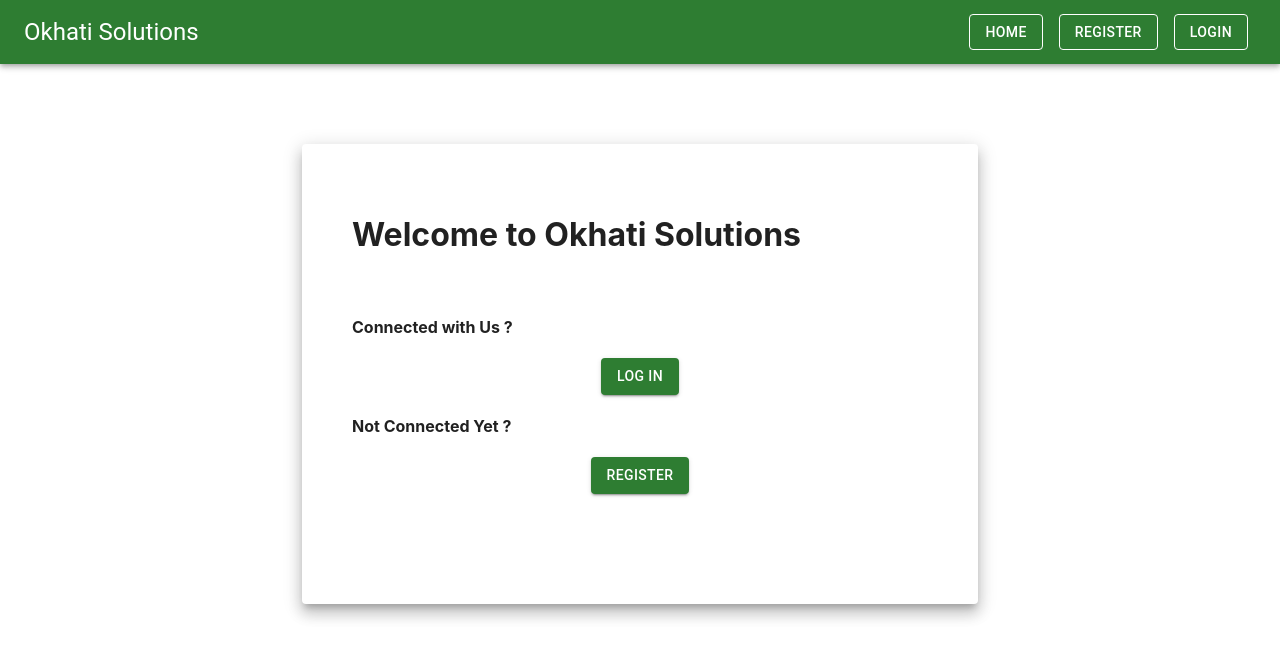
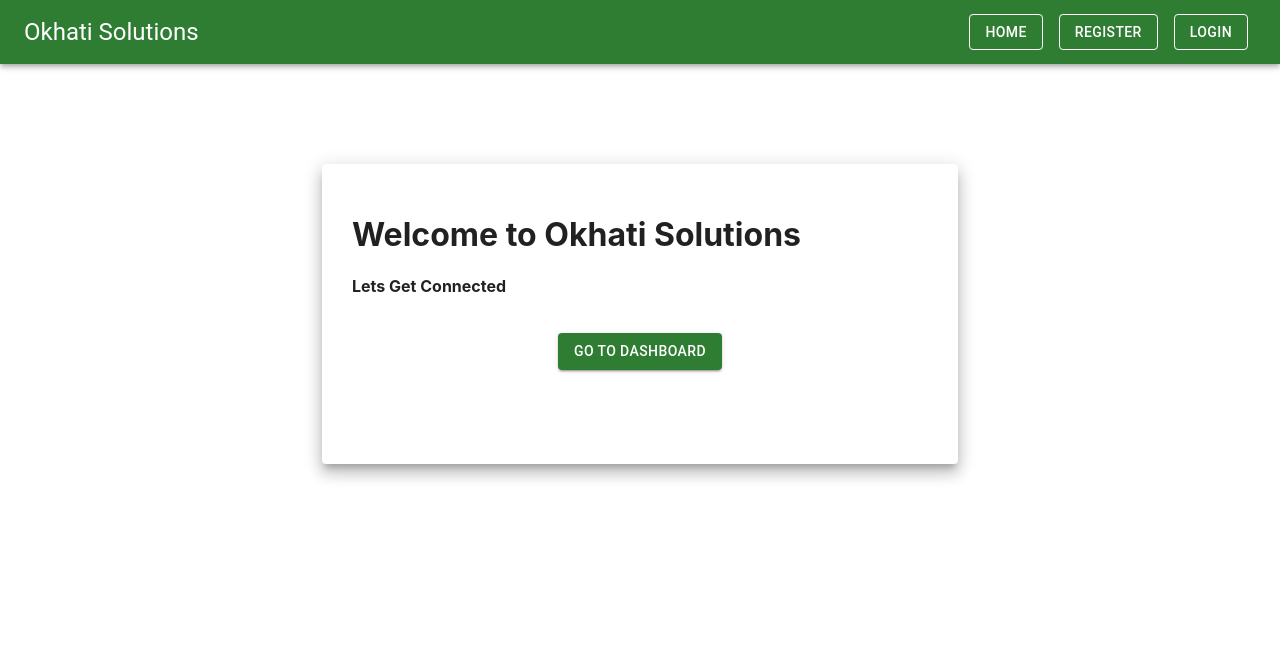
Before and after one commit to sauzzon/okhati, a React (Create React App) app: page / in a window 1280 px wide. Shown: the top 658 px of the page. Built offline with nearby package versions, Linux system fonts and the light colour scheme.

Commit message:
UI update

```diff
--- a/src/pages/dashboard.js
+++ b/src/pages/dashboard.js
@@ -2,8 +2,10 @@ import { Link, useNavigate } from "react-router-dom";
 import { useEffect, useContext, useState } from "react";
 import { Context } from "../context/Context";
 import axios from "axios";
+import { Paper } from "@mui/material";
 
 import Logout from "./logout";
+import AppButtonBar from "./appbar";
 
 const Dashboard = () => {
   const [userDetails, setUserDetails] = useState({});
@@ -11,7 +13,7 @@ const Dashboard = () => {
   const navigate = useNavigate();
 
   useEffect(() => {
-    if (!isLoggedIn) {
+    if (isLoggedIn) {
       return navigate("/login");
     } else {
       getUserDetails();
@@ -38,15 +40,25 @@ const Dashboard = () => {
   };
 
   return (
-    <center>
-      <h2>Hello {userDetails.name}</h2>
-      <h4>Email: {userDetails.email}</h4>
-      <h4>Phone Number: {userDetails.phone}</h4>
-      <Link to="/">Go to Home</Link>
-      <br></br>
-      <br></br>
-      <Logout></Logout>
-    </center>
+    <>
+      <AppButtonBar></AppButtonBar>
+      <Paper
+        elevation={10}
+        style={{
+          padding: 30,
+          height: "35vh",
+          width: "35vw",
+          margin: "80px auto",
+        }}
+      >
+        <center>
+          <h2>Dashboard</h2>
+        </center>
+        <h3>Welcome, {userDetails.name}</h3>
+        <h4>Email: {userDetails.email}</h4>
+        <h4>Phone Number: {userDetails.phone}</h4>
+      </Paper>
+    </>
   );
 };
 
--- a/src/pages/landing.js
+++ b/src/pages/landing.js
@@ -10,7 +10,7 @@ const Landing = () => {
   return (
     <>
       <ButtonAppBar></ButtonAppBar>
-      {isLoggedIn ? (
+
       <Paper
         elevation={10}
         style={{
@@ -21,8 +21,13 @@ const Landing = () => {
         }}
       >
         <h1>Welcome to Okhati Solutions</h1>
-          <h4>We are glad to connect with you</h4>
+        <h4>
+          {isLoggedIn
+            ? "We are glad to connect with you"
+            : "Lets Get Connected"}
+        </h4>
         <center>
+          {!isLoggedIn ? (
             <Button
               sx={{ m: 2 }}
               component={Link}
@@ -33,37 +38,10 @@ const Landing = () => {
             >
               Go to Dashboard
             </Button>
-          </center>
-        </Paper>
           ) : (
-        <Paper
-          elevation={10}
-          style={{
-            padding: 50,
-            height: "45vh",
-            width: "45vw",
-            margin: "80px auto",
-          }}
-        >
-          <h1>Welcome to Okhati Solutions </h1>
-          <br></br>
-          <h4>Connected with Us ?</h4>
-          <center>
-            {" "}
+            <>
               <Button
-              component={Link}
-              to="/login"
-              type="submit"
-              variant="contained"
-              color="success"
-            >
-              Log In
-            </Button>
-          </center>
-          <h4>Not Connected Yet ?</h4>
-          <center>
-            {" "}
-            <Button
+                sx={{ m: 2 }}
                 component={Link}
                 to="/register"
                 type="submit"
@@ -72,9 +50,20 @@ const Landing = () => {
               >
                 Register
               </Button>
+              <Button
+                sx={{ m: 2 }}
+                component={Link}
+                to="/login"
+                type="submit"
+                variant="contained"
+                color="success"
+              >
+                Login
+              </Button>
+            </>
+          )}
         </center>
       </Paper>
-      )}
     </>
   );
 };
--- a/src/pages/login.js
+++ b/src/pages/login.js
@@ -51,8 +51,8 @@ const Login = () => {
         style={{
           padding: 30,
           height: "45vh",
-          width: "35vw",
-          margin: "80px auto",
+          width: "30vw",
+          margin: "100px auto",
         }}
       >
         <center>
```
Lines whose indentation alone changed are shown as unchanged.
